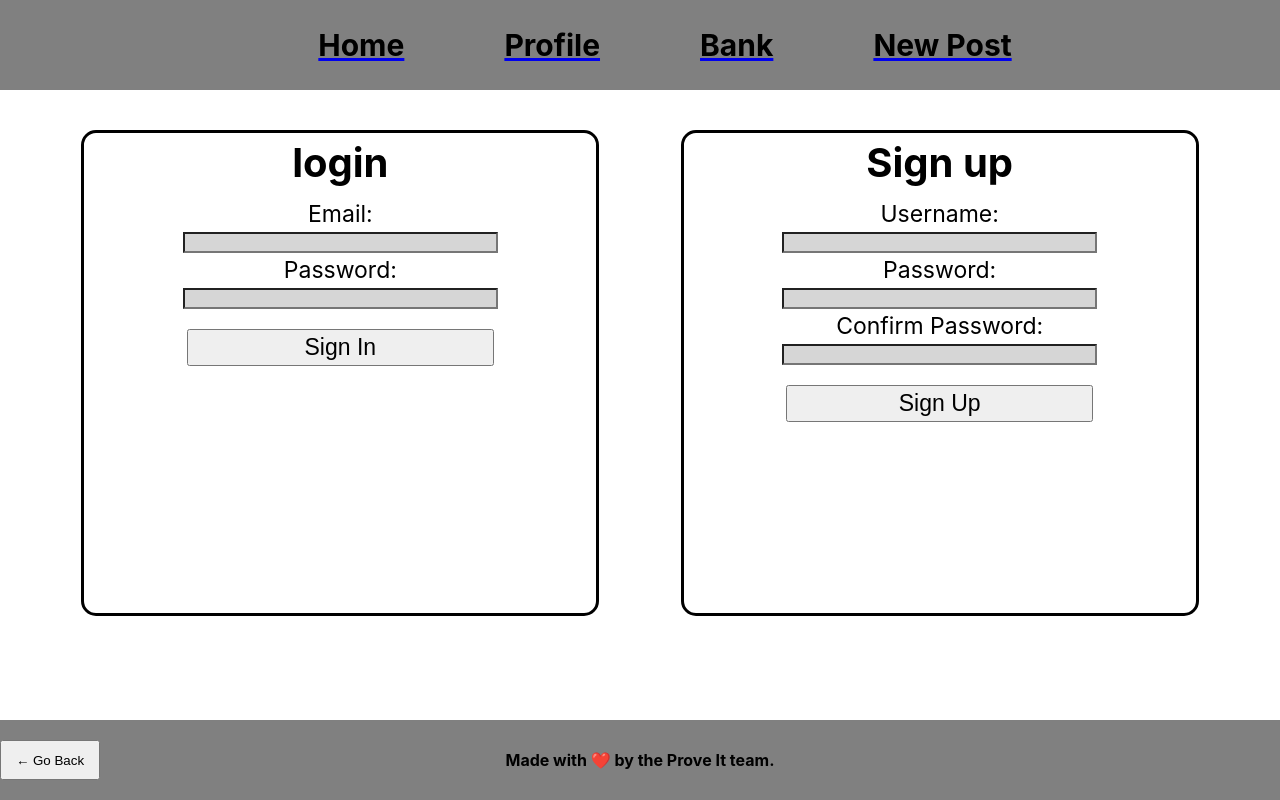
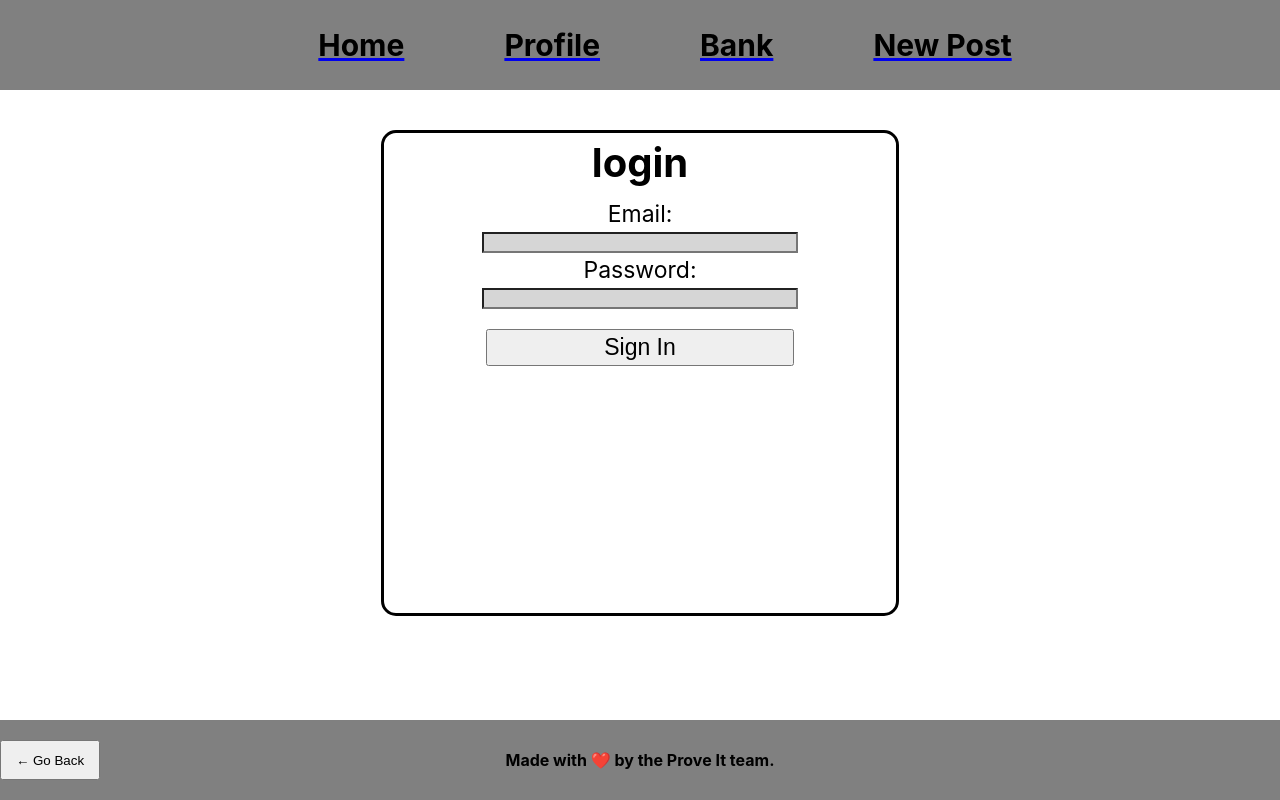
Before and after one commit to KStaySLC/Prove-It, a React (Create React App) app in the folder client/: page /login in a window 1280 px wide. Built offline with nearby package versions, Linux system fonts and the light colour scheme.

Commit message:
login and signup guts

```diff
--- a/client/src/pages/Login.jsx
+++ b/client/src/pages/Login.jsx
@@ -1,12 +1,9 @@
 
-import React from "react";
+import React, { useState } from "react";
 import "../static/login.css";
 import { Link } from 'react-router-dom';
 import { useMutation } from "@apollo/client";
-
 import { LOGIN_USER } from "../utils/mutations";
-import { ADD_USER } from "../utils/mutations";
-import { useState } from "react";
 import Auth from "../utils/auth";
 const styles = { width: "60%" };
 const styles2 = { color: "black" };
@@ -89,39 +86,6 @@ const Login = (props) => {
              </div>
            )}
         </div>
-        <div className="sign-up">
-          <form>
-            <div className="log-text">Sign up</div>
-            <div className="sign-text">Username:</div>
-            <input
-              type="text"
-              className="username"
-              style={{ width: "60%" }}
-            ></input>
-            <div className="sign-text">Password:</div>
-            <input
-              type="text"
-              className="password"
-              style={{ width: "60%" }}
-            ></input>
-            <div className="sign-text">Confirm Password:</div>
-            <input
-              type="text"
-              className="password"
-              style={{ width: "60%" }}
-            ></input>
-            <br></br>
-            <br></br>
-            <button
-              className="sign-text"
-              type="button"
-              style={{ width: "60%" }}
-            >
-              Sign Up
-            </button>
-          </form>
-
-        </div>
       </div>
     </div>
   );
--- a/client/src/pages/Signup.jsx
+++ b/client/src/pages/Signup.jsx
@@ -1,38 +1,92 @@
-import React from "react";
+import React, {useState } from "react";
+import { Link } from 'react-router-dom';
 import { useMutation } from '@apollo/client'
 import { ADD_USER } from "../utils/mutations"
 import '../static/login.css'
+import Auth from "../utils/auth";
 
-function Signup() {
+const Signup = () => {
+  const [formState, setFormState] = useState({
+    name: '',
+    email: '',
+    password: '',
+  });
+  const [addUser, { error, data }] = useMutation(ADD_USER);
+
+  const handleChange = (event) => {
+    const { name, value } = event.target;
+
+    setFormState({
+      ...formState,
+      [name]: value,
+    });
+  };
+  const handleFormSubmit = async (event) => {
+    event.preventDefault();
+    console.log(formState);
+
+    try {
+      const { data } = await addUser({
+        variables: { ...formState },
+      });
+
+      Auth.login(data.addProfile.token);
+    } catch (e) {
+      console.error(e);
+    }
+  };
+
   return (
     <div className="parent-div" >
       <div className="sign-up">
-        <form>
+      {data ? (
+              <p>
+                Success! You may now head{' '}
+                <Link to="/">back to the homepage.</Link>
+              </p>
+            ) : (
+        <form onSubmit={handleFormSubmit}>
           <div className="log-text">Sign up</div>
           <div className="sign-text">Username:</div>
           <input
             type="text"
+            name="username"
             className="username"
             style={{ width: "60%" }}
+            value={formState.username}
+            onChange={handleChange}
+          ></input>
+          <div className="sign-text">Email:</div>
+          <input
+            type="text"
+            name="email"
+            className="password"
+            style={{ width: "60%" }}
+            value={formState.email}
+            onChange={handleChange}
           ></input>
           <div className="sign-text">Password:</div>
           <input
             type="text"
+            name="password"
             className="password"
             style={{ width: "60%" }}
-          ></input>
-          <div className="sign-text">Confirm Password:</div>
-          <input
-            type="text"
-            className="password"
-            style={{ width: "60%" }}
+            value={formState.password}
+            onChange={handleChange}
           ></input>
           <br></br>
           <br></br>
-          <button className="logBtn" type="button" style={{ width: "60%" }}>
+          <button className="logBtn" type="submit" style={{ width: "60%" }}>
             Sign Up
           </button>
         </form>
+         )}
+
+         {error && (
+           <div className="my-3 p-3 bg-danger text-white">
+             {error.message}
+           </div>
+         )}
       </div>
     </div>
   );
--- a/package.json
+++ b/package.json
@@ -4,7 +4,7 @@
   "description": "",
   "engines": {
     "node": "18.x"
-  }
+  },
   "main": "server/server.js",
   "scripts": {
     "start": "node server/server.js",
```
